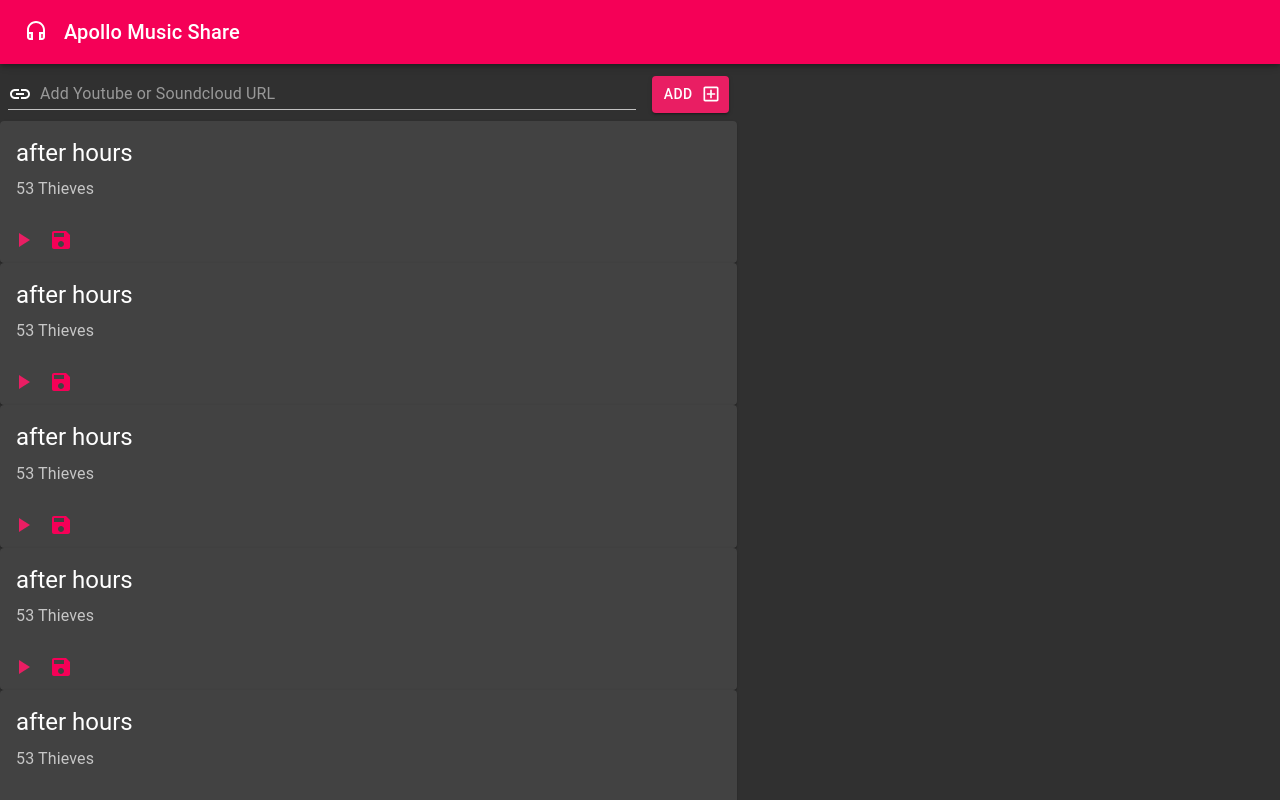
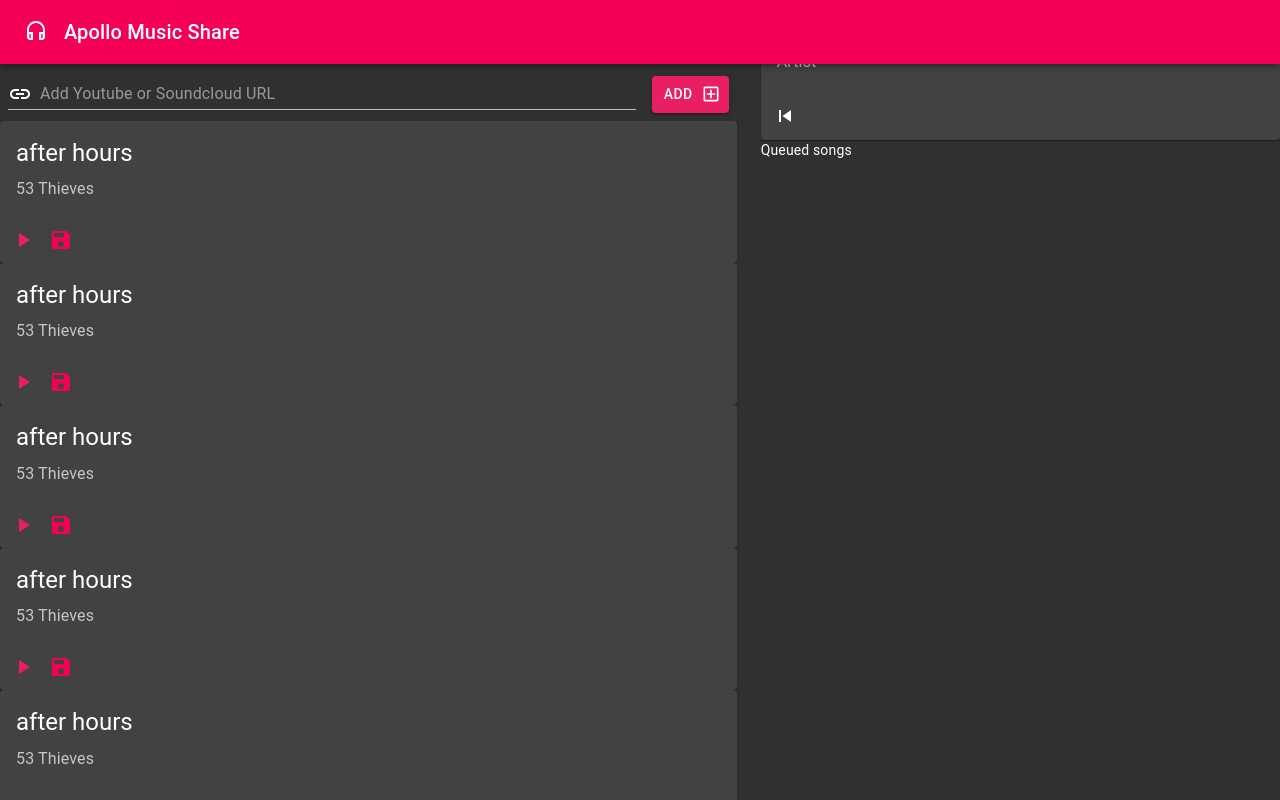
Before and after one commit to trivera777/MusicShare, a React (Create React App) app: page / in a window 1280 px wide. Shown: the top 800 px of the page. Built offline with nearby package versions, Linux system fonts and the light colour scheme; grey boxes are pictures that could not be loaded.

Commit message:
working song player component

```diff
--- a/src/components/SongPlayer.js
+++ b/src/components/SongPlayer.js
@@ -1,10 +1,28 @@
+import { CardContent, Typography, Card, IconButton } from '@material-ui/core'
+import { SkipPrevious } from '@material-ui/icons'
 import React from 'react'
 import QueuedSongs from './QueuedSongs'
 
 function SongPlayer(){
     return (
     <div>
-        player
+        <Card varient="outlined">
+            <div>
+                <CardContent>
+                    <Typography variant="h5" component="h3">
+                        Title
+                    </Typography>
+                    <Typography variant="subtitle1" component="p" color="textSecondary">
+                        Artist
+                    </Typography>
+                </CardContent>
+                <div>
+                    <IconButton>
+                        <SkipPrevious />
+                    </IconButton>
+                    </div>
+            </div>
+        </Card>
         <QueuedSongs />
     </div>
     )
```
